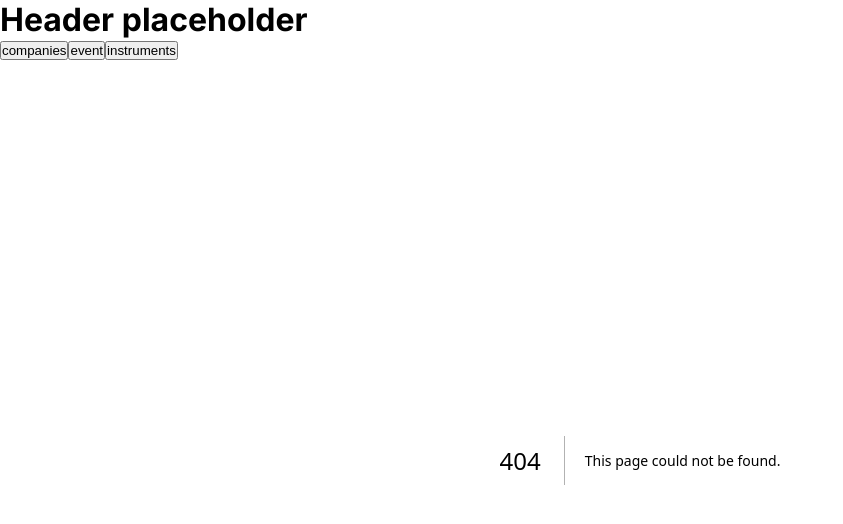
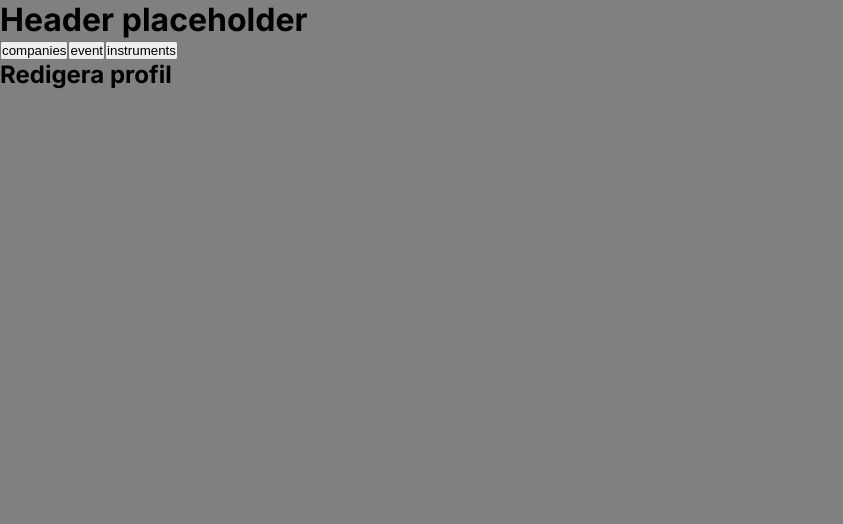
Before and after one commit to Skjesper/LIA-Portal, a Next.js app: page /edit-profile in a window 1280 px wide. Before the commit this address had no page. Shown: the top 524 px of the page, without its empty margins (0-843 px from the left). Built offline with nearby package versions, Linux system fonts and the light colour scheme.

Commit message:
added edit-profile page

```diff
--- /dev/null
+++ b/src/app/(auth)/edit-profile/page.js
@@ -0,0 +1,9 @@
+import Link from 'next/link';
+
+export default function editProfile() {
+  return (
+    <section>
+      <h1>Redigera profil</h1>
+    </section>
+  );
+}
```
Also changed, not shown: src/components/SignUpForm.jsx (+7 -0 lines).
